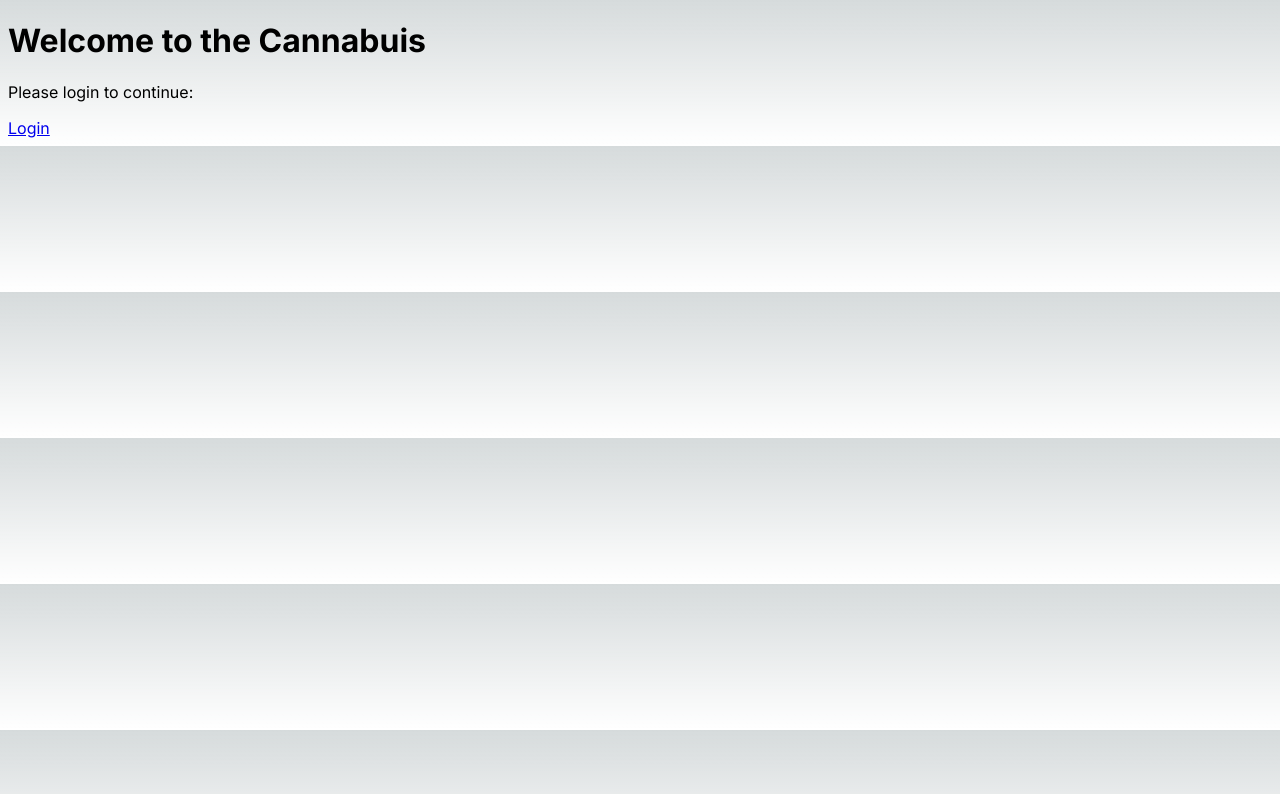
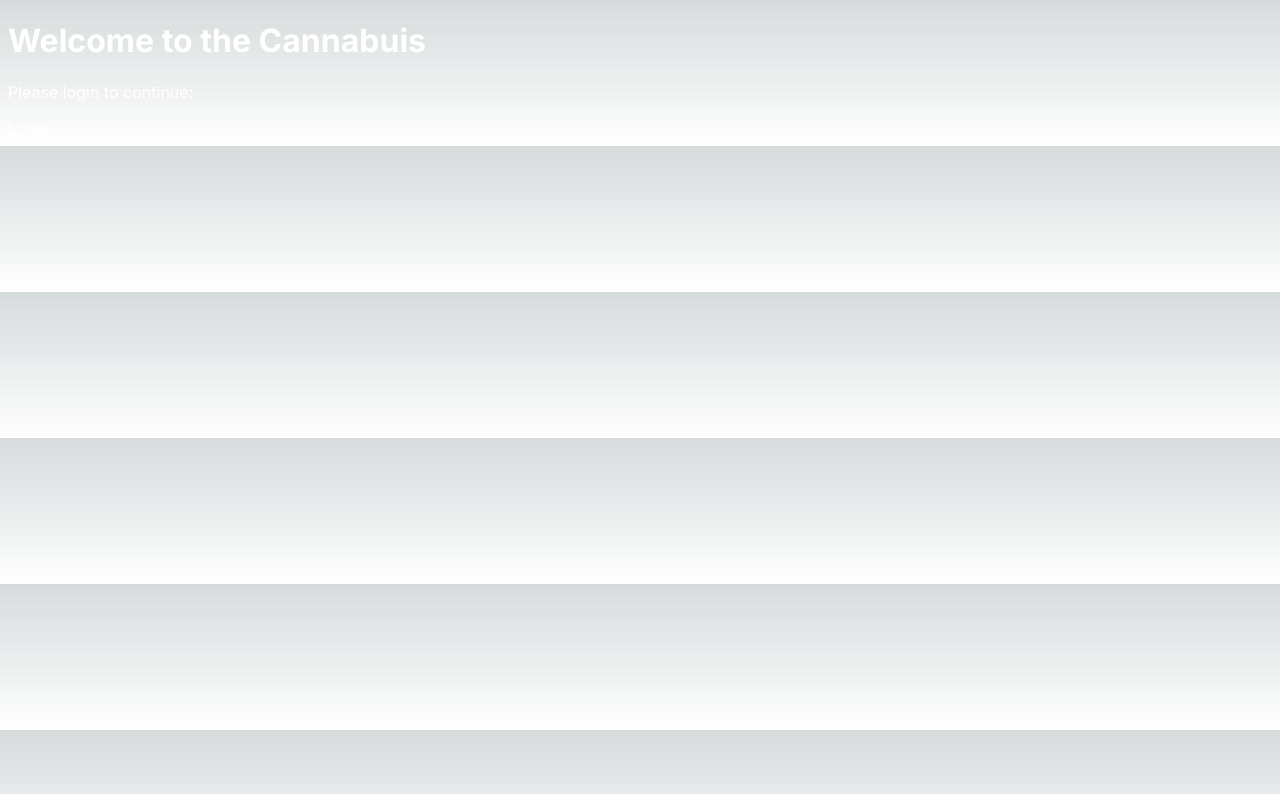
Before and after one commit to Ders-vm/canna-prototype, a Next.js app: page / in a window 1280 px wide. Shown: the top 794 px of the page. Built offline with nearby package versions, Linux system fonts and the light colour scheme.

Commit message:
fixed visability issue

```diff
--- a/app/globals.css
+++ b/app/globals.css
@@ -4,6 +4,7 @@
   --foreground-rgb: 0, 0, 0;
   --background-start-rgb: 214, 219, 220;
   --background-end-rgb: 255, 255, 255;
+  --border-color: 0, 0, 0; /* Black border color */
 }
 
 @media (prefers-color-scheme: dark) {
@@ -27,3 +28,14 @@ body {
 .text-balance {
   text-wrap: balance;
 }
+
+/* Apply white text and black borders to all elements */
+* {
+  color: white !important;
+  border-color: rgb(var(--border-color)) !important;
+}
+
+/* Apply black text to input elements */
+input {
+  color: black !important;
+}
```
